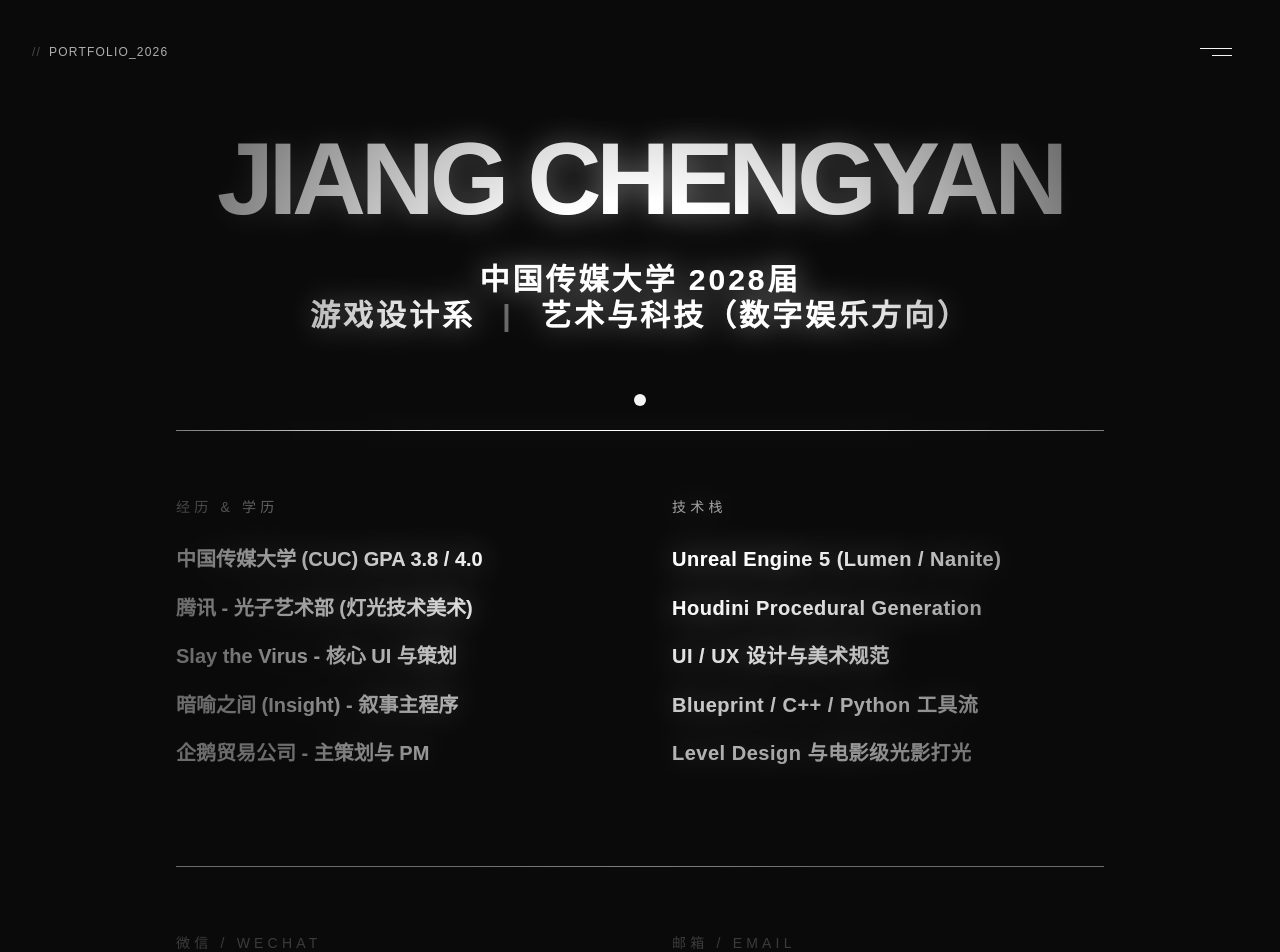
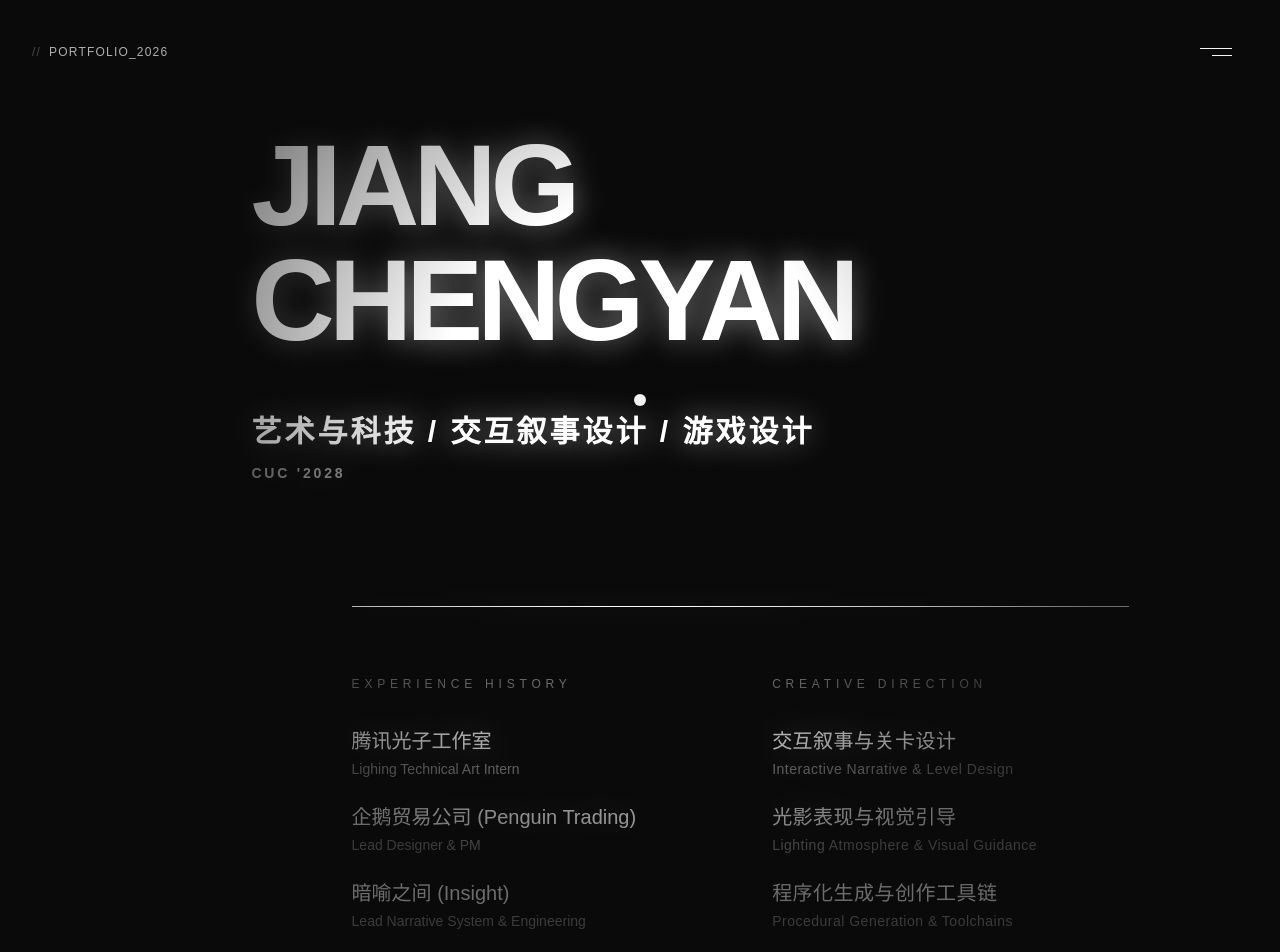
Before and after one commit to RadioLaRut/MyPersonalWebsite, a Next.js app in the folder PortfolioWebsite/: page /contact in a window 1280 px wide. Shown: the top 952 px of the page. Built offline with nearby package versions, Linux system fonts and the light colour scheme; a web font is replaced by a local one.

Commit message:
又修复了一些bug，优化了排版

```diff
--- a/PortfolioWebsite/src/app/contact/page.tsx
+++ b/PortfolioWebsite/src/app/contact/page.tsx
@@ -48,13 +48,13 @@ export default function ContactPage() {
   }, []);
 
   const contentData = (
-    <div className="max-w-5xl mx-auto space-y-24 w-full">
-      <section className="space-y-8 flex flex-col items-center">
+    <div className="grid-container w-full py-16 sm:py-32">
+      <section className="col-span-4 md:col-start-3 md:col-span-8 flex flex-col gap-6 mb-16 sm:mb-24">
         <motion.h1
           initial={{ opacity: 0, y: 20 }}
           animate={{ opacity: 1, y: 0 }}
           transition={{ duration: 1 }}
-          className="text-[12vw] sm:text-[8vw] font-black tracking-tighter mix-blend-normal leading-none font-luna"
+          className="text-[12vw] sm:text-[9vw] font-black tracking-tighter mix-blend-normal leading-none font-luna"
         >
           JIANG CHENGYAN
         </motion.h1>
@@ -62,10 +62,11 @@ export default function ContactPage() {
           initial={{ opacity: 0 }}
           animate={{ opacity: 1 }}
           transition={{ delay: 0.3, duration: 1 }}
-          className="text-xl sm:text-2xl lg:text-3xl leading-[2] font-bold text-center max-w-3xl mx-auto mix-blend-normal font-serif tracking-widest"
+          className="text-xl sm:text-2xl lg:text-3xl leading-[2] font-semibold text-left max-w-2xl mix-blend-normal font-serif tracking-widest mt-8"
         >
-          中国传媒大学 2028届 <br />
-          游戏设计系 <span className="mx-3 sm:mx-4 opacity-30">|</span> 艺术与科技（数字娱乐方向）
+          艺术与科技 / 交互叙事设计 / 游戏设计
+          <br />
+          <span className="text-sm font-mono opacity-50 tracking-[0.2em]">CUC &apos;2028</span>
         </motion.p>
       </section>
 
@@ -73,31 +74,53 @@ export default function ContactPage() {
         initial={{ opacity: 0 }}
         animate={{ opacity: 1 }}
         transition={{ delay: 0.6, duration: 1 }}
-        className="grid grid-cols-1 md:grid-cols-2 gap-16 text-left w-full border-t border-current pt-16"
+        className="col-span-4 md:col-start-4 md:col-span-8 grid grid-cols-1 md:grid-cols-2 gap-16 text-left border-t border-current pt-16"
       >
-        <div className="space-y-6">
-          <span className="text-sm uppercase tracking-[0.3em] font-mono opacity-50 mix-blend-normal">
-            经历 & 学历
+        <div className="space-y-8">
+          <span className="text-xs uppercase tracking-[0.4em] font-mono opacity-40 mix-blend-normal">
+            Experience History
           </span>
-          <ul className="space-y-4 text-xl font-bold mix-blend-normal leading-relaxed font-serif">
-            <li>中国传媒大学 (CUC) GPA 3.8 / 4.0</li>
-            <li>腾讯 - 光子艺术部 (灯光技术美术)</li>
-            <li>Slay the Virus - 核心 UI 与策划</li>
-            <li>暗喻之间 (Insight) - 叙事主程序</li>
-            <li>企鹅贸易公司 - 主策划与 PM</li>
+          <ul className="space-y-6 text-lg sm:text-xl font-medium mix-blend-normal leading-relaxed font-serif">
+            <li className="flex flex-col">
+              <span>腾讯光子工作室</span>
+              <span className="text-sm font-mono opacity-50 mt-1">Lighing Technical Art Intern</span>
+            </li>
+            <li className="flex flex-col">
+              <span>企鹅贸易公司 (Penguin Trading)</span>
+              <span className="text-sm font-mono opacity-50 mt-1">Lead Designer & PM</span>
+            </li>
+            <li className="flex flex-col">
+              <span>暗喻之间 (Insight)</span>
+              <span className="text-sm font-mono opacity-50 mt-1">Lead Narrative System & Engineering</span>
+            </li>
+            <li className="flex flex-col">
+              <span>杀毒奇兵 (Slay the Virus)</span>
+              <span className="text-sm font-mono opacity-50 mt-1">Core UI & UX Direction</span>
+            </li>
           </ul>
         </div>
 
-        <div className="space-y-6">
-          <span className="text-sm uppercase tracking-[0.3em] font-mono opacity-50 mix-blend-normal">
-            技术栈
+        <div className="space-y-8">
+          <span className="text-xs uppercase tracking-[0.4em] font-mono opacity-40 mix-blend-normal">
+            Creative Direction
           </span>
-          <ul className="space-y-4 text-xl font-bold mix-blend-normal leading-relaxed font-serif tracking-wide">
-            <li>Unreal Engine 5 (Lumen / Nanite)</li>
-            <li>Houdini Procedural Generation</li>
-            <li>UI / UX 设计与美术规范</li>
-            <li>Blueprint / C++ / Python 工具流</li>
-            <li>Level Design 与电影级光影打光</li>
+          <ul className="space-y-6 text-lg sm:text-xl font-medium mix-blend-normal leading-relaxed font-serif tracking-wide">
+            <li className="flex flex-col">
+              <span>交互叙事与关卡设计</span>
+              <span className="text-sm font-mono opacity-50 mt-1">Interactive Narrative & Level Design</span>
+            </li>
+            <li className="flex flex-col">
+              <span>光影表现与视觉引导</span>
+              <span className="text-sm font-mono opacity-50 mt-1">Lighting Atmosphere & Visual Guidance</span>
+            </li>
+            <li className="flex flex-col">
+              <span>程序化生成与创作工具链</span>
+              <span className="text-sm font-mono opacity-50 mt-1">Procedural Generation & Toolchains</span>
+            </li>
+            <li className="flex flex-col">
+              <span>UI系统与交互原型落地</span>
+              <span className="text-sm font-mono opacity-50 mt-1">UI Systems & Rapid Prototyping</span>
+            </li>
           </ul>
         </div>
       </motion.section>
@@ -106,22 +129,22 @@ export default function ContactPage() {
         initial={{ opacity: 0 }}
         animate={{ opacity: 1 }}
         transition={{ delay: 0.9, duration: 1 }}
-        className="grid grid-cols-1 md:grid-cols-2 gap-16 text-left w-full border-t border-current pt-16 mt-16"
+        className="col-span-4 md:col-start-6 md:col-span-6 grid grid-cols-1 md:grid-cols-2 gap-16 text-left border-t border-current pt-16 mt-24"
       >
         <div className="space-y-6">
-          <span className="text-sm uppercase tracking-[0.3em] font-mono opacity-50 mix-blend-normal">
-            微信 / WECHAT
+          <span className="text-xs uppercase tracking-[0.4em] font-mono opacity-40 mix-blend-normal">
+            WeChat / Social
           </span>
-          <div className="text-3xl sm:text-4xl font-bold mix-blend-normal tracking-tight font-serif">
+          <div className="text-2xl sm:text-3xl font-medium mix-blend-normal tracking-tight font-serif">
             radiowithouthead
           </div>
         </div>
 
         <div className="space-y-6">
-          <span className="text-sm uppercase tracking-[0.3em] font-mono opacity-50 mix-blend-normal">
-            邮箱 / EMAIL
+          <span className="text-xs uppercase tracking-[0.4em] font-mono opacity-40 mix-blend-normal">
+            Email / Contact
           </span>
-          <div className="text-3xl sm:text-4xl font-bold mix-blend-normal tracking-tight font-serif">
+          <div className="text-xl sm:text-2xl font-medium mix-blend-normal tracking-tight font-serif break-all">
             3115437519@qq.com
           </div>
         </div>
@@ -130,9 +153,9 @@ export default function ContactPage() {
   );
 
   return (
-    <main className="relative w-full min-h-screen bg-[#0a0a0a] flex flex-col items-center px-6 py-32 overflow-x-hidden font-luna selection:bg-white selection:text-black cursor-none">
+    <main className="relative w-full min-h-screen bg-[#0a0a0a] flex flex-col items-center justify-center overflow-x-hidden font-luna selection:bg-white selection:text-black cursor-none">
       {/* Scrollable Container for both layers */}
-      <div ref={containerRef} className="relative w-full max-w-5xl mx-auto p-12 -m-12">
+      <div ref={containerRef} className="relative w-full mx-auto pb-12">
         {/* Base Layer (Dark Text) */}
         <div className="text-white/40 z-10 select-none pointer-events-none transition-colors duration-300">
           {contentData}
@@ -140,7 +163,7 @@ export default function ContactPage() {
 
         {/* Reveal Layer (White Text masked by cursor) */}
         <div
-          className="absolute inset-0 p-12 text-white z-20 pointer-events-none drop-shadow-[0_0_15px_rgba(255,255,255,0.45)]"
+          className="absolute inset-0 text-white z-20 pointer-events-none drop-shadow-[0_0_15px_rgba(255,255,255,0.45)]"
           style={{
             WebkitMaskImage: `radial-gradient(${MASK_RADIUS}px circle at ${mousePos.x} ${mousePos.y}, black 0%, black 40%, transparent 100%)`,
             maskImage: `radial-gradient(${MASK_RADIUS}px circle at ${mousePos.x} ${mousePos.y}, black 0%, black 40%, transparent 100%)`,
--- a/PortfolioWebsite/src/app/globals.css
+++ b/PortfolioWebsite/src/app/globals.css
@@ -22,6 +22,25 @@ body {
 body::-webkit-scrollbar {
   display: none;
   /* Chrome/Safari */
+}
+
+/* Global 12-Column Grid System */
+.grid-container {
+  display: grid;
+  grid-template-columns: repeat(4, minmax(0, 1fr));
+  gap: 1rem;
+  width: 100%;
+  padding-left: 4vw;
+  padding-right: 4vw;
+  margin-left: auto;
+  margin-right: auto;
+}
+
+@media (min-width: 768px) {
+  .grid-container {
+    grid-template-columns: repeat(12, minmax(0, 1fr));
+    gap: 1.5rem;
+  }
 }
 
 ::selection {
--- a/PortfolioWebsite/src/app/page.tsx
+++ b/PortfolioWebsite/src/app/page.tsx
@@ -46,6 +46,7 @@ export default function Home() {
           subtitle={project.subtitle}
           imageSrc={project.imageSrc}
           link={project.link}
+          index={index}
         />
       ))}
     </main>
--- a/PortfolioWebsite/src/components/layout/CustomCursor.tsx
+++ b/PortfolioWebsite/src/components/layout/CustomCursor.tsx
@@ -25,7 +25,7 @@ export default function CustomCursor() {
       const isInteractive = target.closest(
         "a, button, input, [role='button'], .interactive",
       );
-      const isText = target.closest("h1, h2, p, span, .hover-text");
+      const isText = target.closest(".hover-text");
 
       if (isInteractive) {
         cursor.classList.add("hovering-interactive");
```
Also changed, not shown: PortfolioWebsite/src/app/works/page.tsx (+18 -14 lines), PortfolioWebsite/src/components/home/HeroSection.tsx (+29 -17 lines), PortfolioWebsite/src/components/home/ProjectSection.tsx (+17 -4 lines), PortfolioWebsite/src/components/works/ClientBreakdown.tsx (+29 -21 lines), 1 other file (tests, documents, lock files or other folders).
